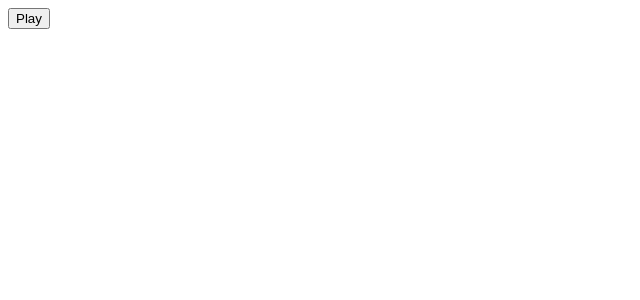
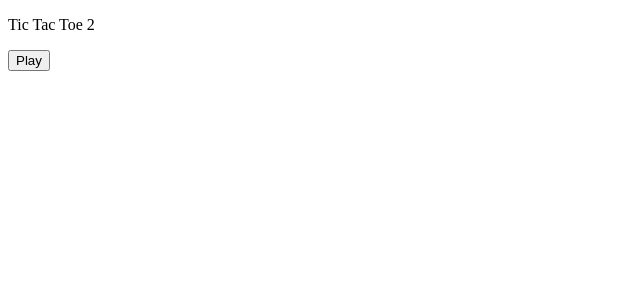
Before and after one commit to matheushpr9/Tic-Tac-Toe-2, a Next.js app: page / in a window 1280 px wide. Shown: the top 300 px of the page, without its empty margins (0-640 px from the left). Built offline with nearby package versions, Linux system fonts and the light colour scheme.

Commit message:
Adding a Menu

```diff
--- a/src/app/globals.css
+++ b/src/app/globals.css
@@ -25,6 +25,16 @@ body {
     )
     rgb(var(--background-start-rgb));
 }
+
+.menu_div{
+  width: 400px;
+  height: 400px;
+  display: flex;
+  justify-content: center;
+  align-items: center;
+  flex-direction: column;
+}
+
 .mother-line{
   width: 100%;
   display: flex;
@@ -163,12 +173,17 @@ a div{
   border-bottom-width: 0;
 }
 
-#PlayButton{
-  width: 30px;
-  height: 10px;
+.PlayButton{
+  padding: 4px;
+  padding-left: 8px;
+  padding-right:8px ;
+  margin: 8px;
+  transition: transform .2s;
+  background-color: #ffffff;
+  color: #000000;
+  display: flex;
+  justify-content: center;
 }
-
-div PlayButton{
-  width: 100%;
-  height: 100%;
+.PlayButton:hover{
+  transform: scale(1.5);
 }
--- /dev/null
+++ b/src/app/menu/MenuDiv.tsx
@@ -0,0 +1,11 @@
+import PlayButton from "./PlayButton"
+import  Title from "./Title"
+
+export default function MenuDiv(){
+    return(
+        <div className="menu_div">
+            <Title/>
+            <PlayButton/>
+        </div>
+    )
+}
--- /dev/null
+++ b/src/app/menu/Title.tsx
@@ -0,0 +1,5 @@
+export default function Title(){
+    return(
+    <p className="title">Tic Tac Toe {"\n"}2</p>
+    )
+}
--- a/src/app/page.tsx
+++ b/src/app/page.tsx
@@ -1,11 +1,9 @@
-import PlayButton from './menu/PlayButton'
+import MenuDiv from "./menu/MenuDiv"
 
 export default function Home() {
   return (
     <main className="flex min-h-screen flex-col items-center justify-between p-24">
-      <div className="z-10 max-w-5xl w-full items-center justify-between font-mono text-sm lg:flex">
-        <PlayButton/>
-      </div>
+      <MenuDiv/>
     </main>
   )
 }
```
Also changed, not shown: src/app/menu/PlayButton.tsx (renamed from src/app/menu/PlayButton.jsx).
